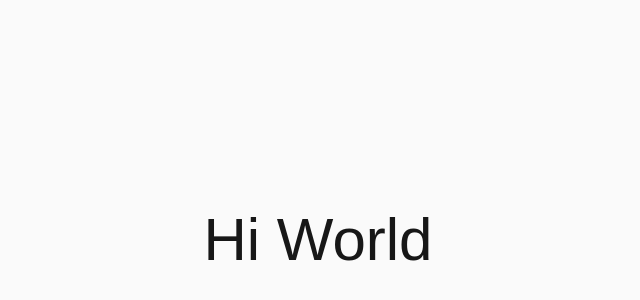
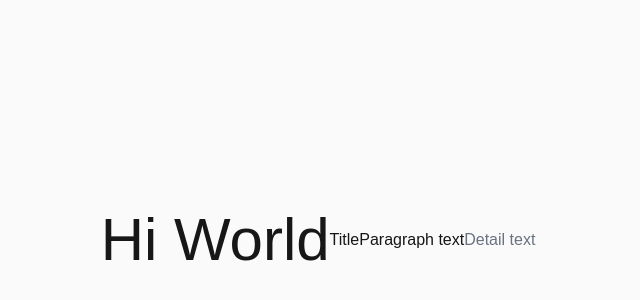
Before and after one commit to Nirush4/Agency-2, a Next.js app: page / in a window 1280 px wide. Shown: the part 160-460 px from the top of the page, without its empty margins (322-962 px from the left). Built offline with nearby package versions, Linux system fonts and the light colour scheme.

Commit message:
feat: design-system setup

```diff
--- /dev/null
+++ b/app/globals.css
@@ -0,0 +1,87 @@
+@import "tailwindcss";
+@import url('https://fonts.googleapis.com/css2?family=Cantata+One&family=Funnel+Display:wght@300..800&family=Homemade+Apple&display=swap');
+
+:root {
+
+/* ======================
+   FONTS
+====================== */
+
+--font-body: "Funnel Display", sans-serif;
+--font-heading: "Cantata One", serif;
+--font-subheading: "Homemade Apple", cursive;
+
+
+/* ======================
+   TYPOGRAPHY
+====================== */
+
+--text-h1: 2.25rem;
+--text-h2: 1.75rem;
+--text-h3: 1.35rem;
+--text-h4: 1.1rem;
+--text-body: 1rem;
+--text-small: 0.85rem;
+
+--leading-h1: 2.8rem;
+--leading-h2: 2.3rem;
+--leading-h3: 1.9rem;
+--leading-h4: 1.6rem;
+--leading-body: 1.6rem;
+
+--tracking-tight: -0.02em;
+--tracking-heading: -0.01em;
+
+
+/* ======================
+   COLOR SYSTEM
+====================== */
+
+/* Background layers */
+
+--color-bg: oklch(71.4% 0.014 41.2);
+--color-surface: oklch(98.6% 0.002 67.8);
+--color-surface-muted: oklch(92.2% 0.005 34.3);
+
+/* Main UI */
+
+--color-primary: oklch(56% 0.021 213.5);
+--color-accent: oklch(58% 0.031 107.3);
+
+/* Text */
+
+--color-text: oklch(14.7% 0.004 49.3);
+--color-text-muted: oklch(36.7% 0.016 35.7);
+
+
+/* ======================
+   STATUS COLORS
+====================== */
+
+--color-success: oklch(52.7% 0.154 150.069);
+--color-warning: oklch(55.4% 0.135 66.442);
+--color-error: oklch(50.5% 0.213 27.518);
+--color-info: oklch(50% 0.134 242.749);
+
+/* Toast background */
+
+--toast-success-bg: oklch(92.5% 0.084 155.995);
+--toast-warning-bg: oklch(94.5% 0.129 101.54);
+--toast-error-bg: oklch(88.5% 0.062 18.334);
+--toast-info-bg: oklch(90.1% 0.058 230.902);
+
+}
+
+[data-theme="dark"] {
+
+--color-bg: oklch(14.8% 0.004 228.8);
+--color-surface: oklch(27.5% 0.011 216.9);
+--color-surface-muted: oklch(37.8% 0.015 216);
+
+--color-primary: oklch(69.6% 0.17 162.48);
+--color-accent: oklch(70.4% 0.14 182.503);
+
+--color-text: oklch(98.7% 0.002 197.1);
+--color-text-muted: oklch(92.5% 0.005 214.3);
+
+}
--- a/app/layout.tsx
+++ b/app/layout.tsx
@@ -1,3 +1,4 @@
+import "./globals.css";
 import type { Metadata } from 'next';
 
 import '../styles/globals.css';
--- a/app/page.tsx
+++ b/app/page.tsx
@@ -2,6 +2,18 @@ export default function Home() {
   return (
     <div className='flex min-h-screen items-center justify-center bg-zinc-50 font-sans dark:bg-black'>
       <h1 className='text-6xl'>Hi World</h1>
+
+      <h1 className="text-h1 font-heading">
+        Title
+      </h1>
+
+      <p className="text-body font-body">
+        Paragraph text
+      </p>
+
+      <span className="text-small text-gray-500">
+        Detail text
+      </span>
     </div>
   );
 }
--- a/package.json
+++ b/package.json
@@ -15,13 +15,15 @@
     "zod": "^4.3.6"
   },
   "devDependencies": {
-    "@tailwindcss/postcss": "^4",
+    "@tailwindcss/postcss": "^4.2.1",
     "@types/node": "^20",
     "@types/react": "^19",
     "@types/react-dom": "^19",
+    "autoprefixer": "^10.4.27",
     "eslint": "^9",
     "eslint-config-next": "16.1.6",
-    "tailwindcss": "^4",
+    "postcss": "^8.5.8",
+    "tailwindcss": "^4.2.1",
     "typescript": "^5"
   }
 }
--- /dev/null
+++ b/postcss.config.js
@@ -0,0 +1,5 @@
+export default {
+  plugins: {
+    "@tailwindcss/postcss": {},
+  },
+};
--- /dev/null
+++ b/tailwind.config.ts
@@ -0,0 +1,49 @@
+import type { Config } from "tailwindcss"
+
+const config: Config = {
+  content: [
+    "./app/**/*.{ts,tsx}",
+    "./components/**/*.{ts,tsx}",
+  ],
+  theme: {
+    extend: {
+
+      fontFamily: {
+        heading: ['var(--font-heading)'],
+        body: ['var(--font-body)'],
+        subheading: ['var(--font-subheading)'],
+      },
+
+      fontSize: {
+        h1: ["2.25rem", { lineHeight: "2.8rem", letterSpacing: "-0.02em" }],
+        h2: ["1.75rem", { lineHeight: "2.3rem", letterSpacing: "-0.015em" }],
+        h3: ["1.35rem", { lineHeight: "1.9rem", letterSpacing: "-0.01em" }],
+        h4: ["1.1rem", { lineHeight: "1.6rem", letterSpacing: "-0.005em" }],
+
+        body: ["1rem", { lineHeight: "1.6rem" }],
+        small: ["0.85rem", { lineHeight: "1.3rem" }],
+      },
+
+      colors: {
+        bg: "var(--color-bg)",
+        surface: "var(--color-surface)",
+        "surface-muted": "var(--color-surface-muted)",
+
+        primary: "var(--color-primary)",
+        accent: "var(--color-accent)",
+
+        text: "var(--color-text)",
+        "text-muted": "var(--color-text-muted)",
+
+        success: "var(--color-success)",
+        warning: "var(--color-warning)",
+        error: "var(--color-error)",
+        info: "var(--color-info)",
+      },
+
+    },
+  },
+  plugins: [],
+}
+
+export default config
```
Also changed, not shown: 1 other file (tests, documents, lock files or other folders).
